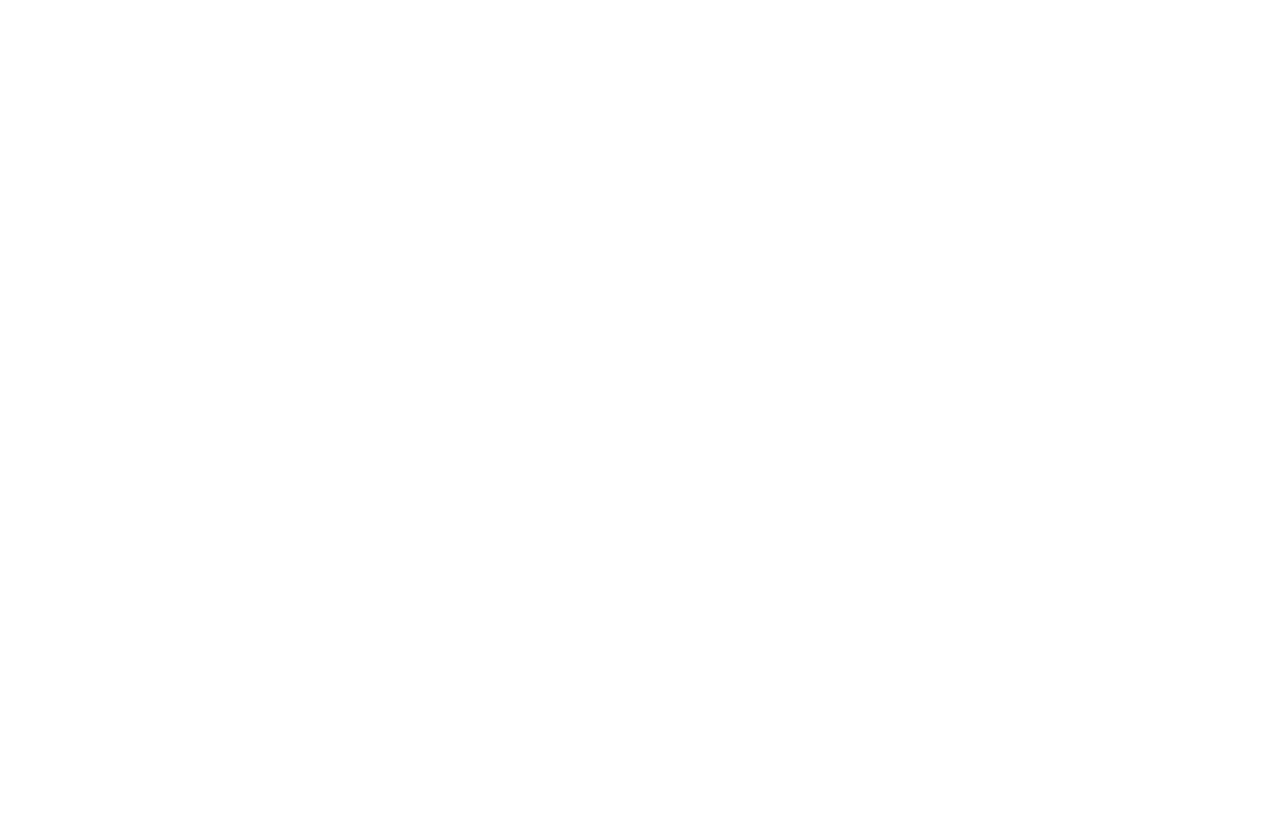
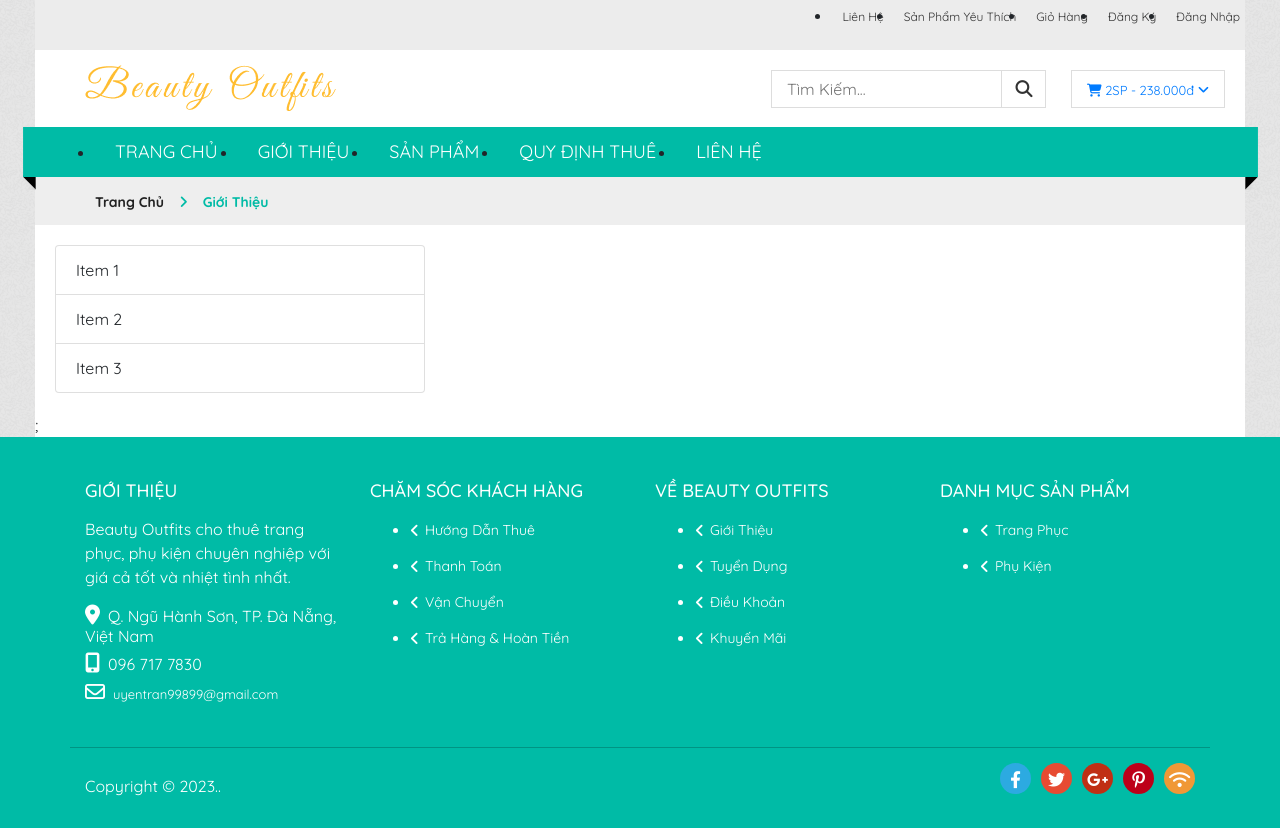
Before and after one commit to huynhdung2k5/ecommerce, a React (Vite) app: page /profile in a window 1280 px wide. Before the commit this address had no page. Before the commit the page ends 800 px from the top, so only its background shows below. Built offline with nearby package versions, Linux system fonts and the light colour scheme; a web font is replaced by a local one.

Commit message:
xong menu quản lý

```diff
--- a/src/App.jsx
+++ b/src/App.jsx
@@ -17,6 +17,7 @@
 import Dones from "./pages/Done";
 import Login from "./pages/Login";
 import Register from "./pages/Register";
+import Profile from "./pages/Profile";
 import { ToastContainer } from "react-toastify";
 import "react-toastify/dist/ReactToastify.css";
 
@@ -41,6 +42,7 @@
                         <Route path="done" element={<Dones />} />
                         <Route path="login" element={<Login />} />
                         <Route path="register" element={<Register />} />
+                        <Route path="profile" element={<Profile />} />
                     </Route>
                 </Routes>
                 <ToastContainer />
--- /dev/null
+++ b/src/components/Menu.jsx
@@ -0,0 +1,55 @@
+import { useState } from "react";
+import { Link } from "react-router-dom";
+
+export default function Menu() {
+    const items = ["Item 1", "Item 2", "Item 3"];
+    const [selected, setSelected] = useState(items);
+    const [title, setTitle] = useState(selected[0]);
+
+    const handleClick = (index) => {
+        setSelected(index);
+    };
+    return (
+        <>
+            <div className="breadcrumbs_area">
+                <div className="row">
+                    <div className="col-12">
+                        <div className="breadcrumb_content">
+                            <ul>
+                                <li>
+                                    <Link to={"/"}>Trang chủ</Link>
+                                </li>
+                                <li>
+                                    <i className="fa fa-angle-right" />
+                                </li>
+                                <li>Giới thiệu</li>
+                            </ul>
+                        </div>
+                    </div>
+                </div>
+            </div>
+            <div className="row" style={{ padding: "20px " }}>
+                <div className="col-md-4">
+                    <ul className="list-group">
+                        {items.map((item, index) => (
+                            <li
+                                className={`list-group-item ${selected === index ? "active" : ""}`}
+                                key={index}
+                                onClick={() => handleClick(index)}
+                                style={
+                                    {
+                                        // background: "#F7F7F7",
+                                        // color: selected === index ? "white" : "black",
+                                    }
+                                }
+                            >
+                                {item}
+                            </li>
+                        ))}
+                    </ul>
+                </div>
+            </div>
+            ;
+        </>
+    );
+}
--- /dev/null
+++ b/src/pages/Profile.jsx
@@ -0,0 +1,12 @@
+import React from "react";
+import { Link } from "react-router-dom";
+import Menu from "../components/Menu";
+export default function Profile() {
+    return (
+        <>
+            {/**breadcrumbs  */}
+            {/** end breadcrumbs  */}
+            <Menu />
+        </>
+    );
+}
```
